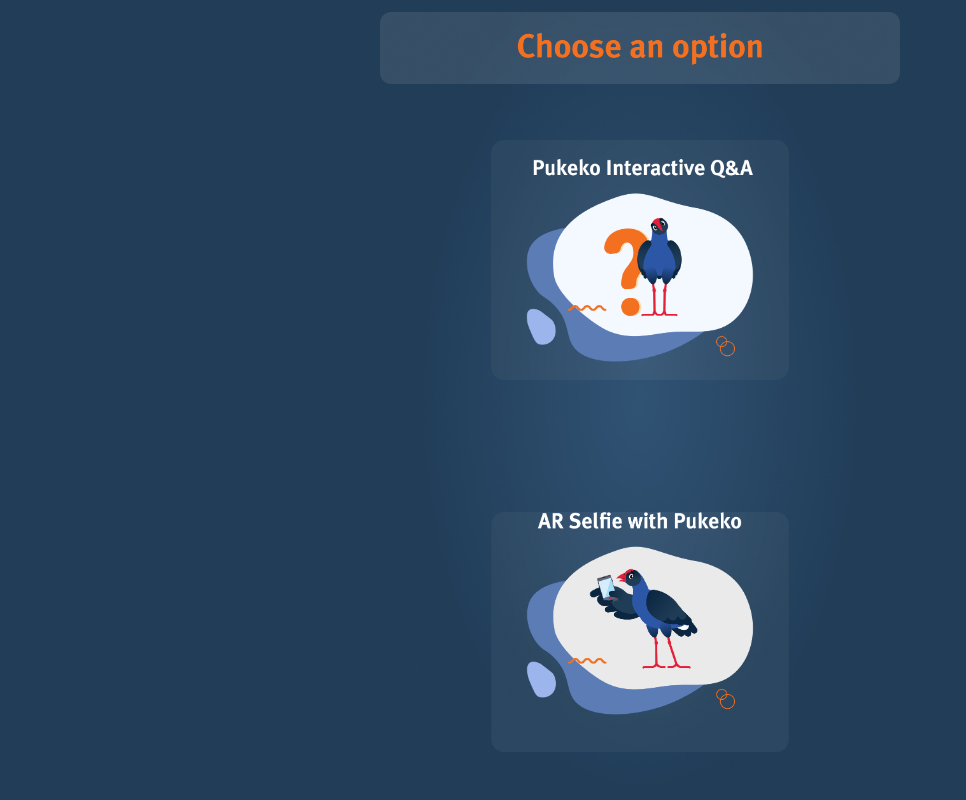
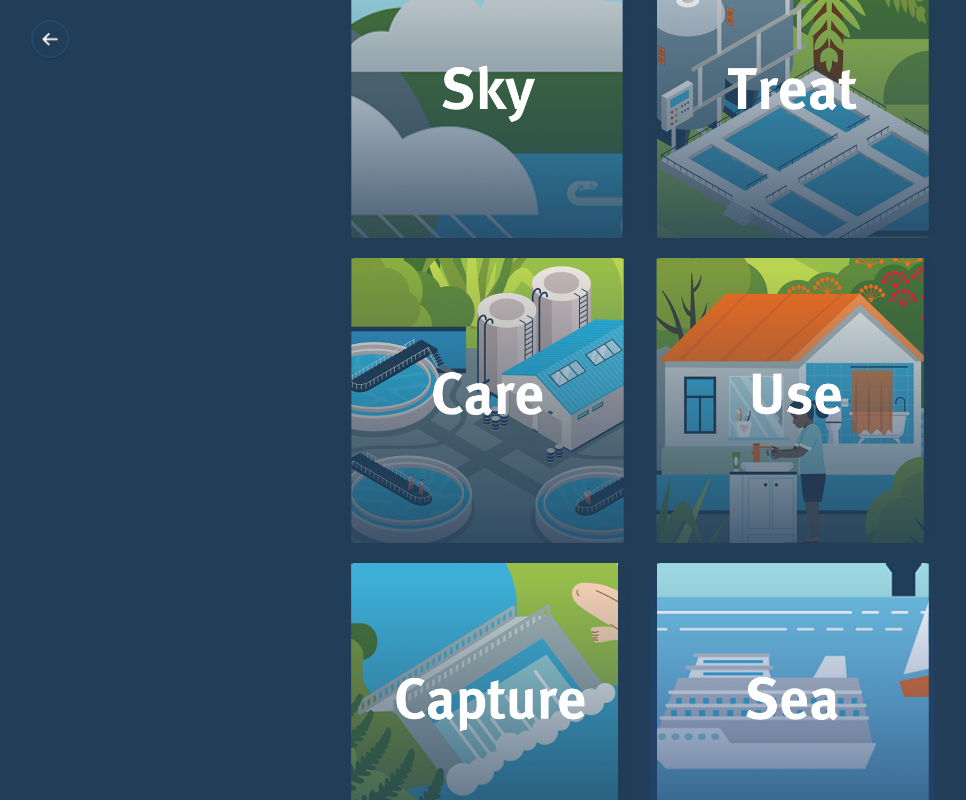
Before and after one commit to EhabAyman5DVR/PukekoARTest, a website built with Vite: page index.html in a window 1280 px wide. Both pictures are taken after a click on the button 640 px from the left and 260 px from the top of the page. Shown: the whole page, without its empty margins (0-966 px from the left). Built offline with nearby package versions, Linux system fonts and the light colour scheme.

Commit message:
Zones WIP

```diff
--- a/index.html
+++ b/index.html
@@ -24,6 +24,31 @@
         </div>
       </div>
     </div>
+    <!-- Zones Section (Hidden by default) -->
+    <div id="zones-section" class="zones-section" style="display: none;">
+      <button class="close-btn" id="zones-close-btn"></button>
+      <div class="zones-grid">
+        <button class="zone-btn" data-zone="sky">
+          <img src="/Zones/Sky.png" alt="Sky Zone">
+        </button>
+        <button class="zone-btn" data-zone="treat">
+          <img src="/Zones/Treat.png" alt="Treat Zone">
+        </button>
+        <button class="zone-btn" data-zone="care">
+          <img src="/Zones/Care.png" alt="Care Zone">
+        </button>
+        <button class="zone-btn" data-zone="use">
+          <img src="/Zones/Use.png" alt="Use Zone">
+        </button>
+        <button class="zone-btn" data-zone="capture">
+          <img src="/Zones/Capture.png" alt="Capture Zone">
+        </button>
+        <button class="zone-btn" data-zone="sea">
+          <img src="/Zones/Sea.png" alt="Sea Zone">
+        </button>
+      </div>
+    </div>
+
     <!-- CameraKit Section (Hidden by default) -->
     <div id="camera-section" class="camera-section" style="display: none;">
       <canvas id="canvas"></canvas>
--- a/src/main.ts
+++ b/src/main.ts
@@ -17,6 +17,40 @@ let isCameraActive = false;
 const liveRenderTarget = document.getElementById(
   'canvas'
 ) as HTMLCanvasElement;
+
+// Zones UI functionality
+document.addEventListener('DOMContentLoaded', () => {
+  const qaButton = document.getElementById('qa-btn');
+  const zonesSection = document.getElementById('zones-section');
+  const zonesCloseBtn = document.getElementById('zones-close-btn');
+  const homeSection = document.getElementById('home-section');
+
+  // Show zones when Q&A button is clicked
+  qaButton?.addEventListener('click', () => {
+    if (homeSection && zonesSection) {
+      homeSection.style.display = 'none';
+      zonesSection.style.display = 'flex';
+    }
+  });
+
+  // Hide zones when close button is clicked
+  zonesCloseBtn?.addEventListener('click', () => {
+    if (homeSection && zonesSection) {
+      zonesSection.style.display = 'none';
+      homeSection.style.display = 'flex';
+    }
+  });
+
+  // Handle zone button clicks
+  const zoneButtons = document.querySelectorAll('.zone-btn');
+  zoneButtons.forEach(button => {
+    button.addEventListener('click', (e) => {
+      const zone = (e.currentTarget as HTMLElement).dataset.zone;
+      console.log(`Selected zone: ${zone}`);
+      // Add zone-specific functionality here
+    });
+  });
+});
 
 // Photo capture functionality
 let capturedImageData: string | null = null;
@@ -158,7 +192,6 @@ document.addEventListener('DOMContentLoaded', () => {
 
   // Wire up home buttons
   const arBtn = document.getElementById('ar-btn');
-  const qaBtn = document.getElementById('qa-btn');
   const homeSection = document.getElementById('home-section');
   const cameraSection = document.getElementById('camera-section');
 
@@ -167,12 +200,6 @@ document.addEventListener('DOMContentLoaded', () => {
       homeSection.style.display = 'none';
       cameraSection.style.display = 'flex';
       await initCameraKit();
-    });
-  }
-
-  if (qaBtn) {
-    qaBtn.addEventListener('click', () => {
-      alert('Q&A coming soon');
     });
   }
 
--- a/styles.css
+++ b/styles.css
@@ -41,6 +41,80 @@ body.splash-hidden::before {
     flex-direction: column;
     min-height: 100vh;
     background: #223d58;
+}
+
+/* Zones Section */
+.zones-section {
+    position: fixed;
+    top: 0;
+    left: 0;
+    width: 100%;
+    height: 100%;
+    background: #223d58;
+    z-index: 1000;
+    display: flex;
+    flex-direction: column;
+    align-items: center;
+    justify-content: center;
+    padding: 20px;
+}
+
+.zones-grid {
+    display: grid;
+    grid-template-columns: repeat(2, 1fr);
+    gap: 20px;
+    width: 100%;
+    max-width: 600px;
+    padding: 5px;
+}
+
+.zone-btn {
+    position: relative;
+    width: 100%;
+    padding-bottom: 100%; /* Makes the button square */
+    border: none;
+    background: none;
+    cursor: pointer;
+    overflow: hidden;
+}
+
+.zone-btn img {
+    position: absolute;
+    top: 0;
+    left: 0;
+    width: 100%;
+    height: 100%;
+    object-fit: cover;
+    border-radius: 10px;
+    transition: transform 0.3s ease;
+}
+
+.zone-btn span {
+    position: absolute;
+    bottom: 10px;
+    left: 50%;
+    transform: translateX(-50%);
+    color: white;
+    font-size: 24px;
+    font-weight: bold;
+    text-shadow: 2px 2px 4px rgba(0,0,0,0.5);
+}
+
+.zone-btn:hover img {
+    transform: scale(1.05);
+}
+
+/* Close button for zones */
+.zones-section .close-btn {
+    position: absolute;
+    top: 20px;
+    right: 20px;
+    width: 40px;
+    height: 40px;
+    background: url('/CloseBtn.png') center/contain no-repeat;
+    border: none;
+    cursor: pointer;
+    z-index: 1001;
 }
 
 /* Model Preview Section */
```
Also changed, not shown: Zones/Capture.png (added), Zones/Care.png (added), Zones/Sea.png (added), Zones/Sky.png (added), Zones/Treat.png (added), Zones/Use.png (added).
